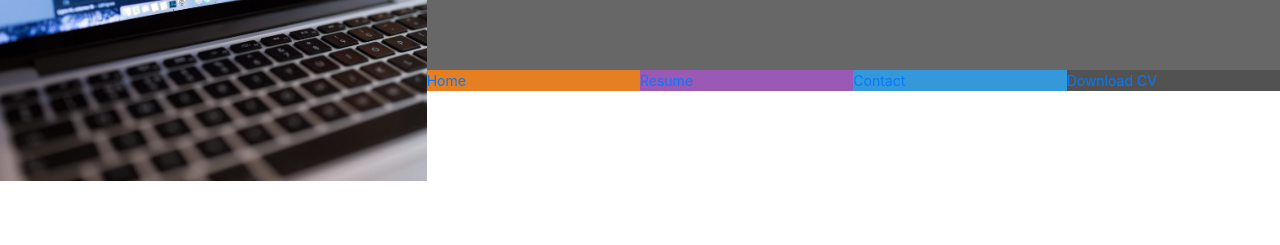
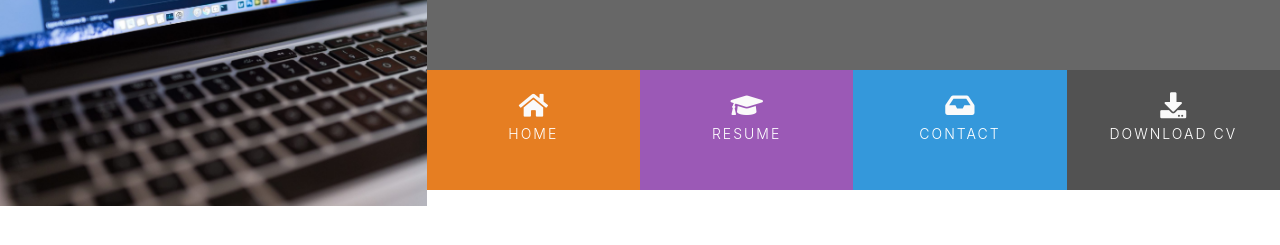
Before and after one commit to vgopal02/Resume, a plain HTML site: page index.html in a window 1280 px wide. Shown: the part 179-424 px from the top of the page. Drawn offline with nearby package versions, Linux system fonts and the light colour scheme.

Commit message:
Add Fontawesome icon and style them in style.css

```diff
--- a/assets/css/style.css
+++ b/assets/css/style.css
@@ -71,3 +71,34 @@ header {
     font-size: 14px;
     padding: 0;
 }
+
+.menuitem {
+    height: 120px;
+    text-align: center;
+    padding: 0;
+}
+
+.menuitem a {
+    width: 100%;
+    text-decoration: none;
+    color: #fff;
+    height: 120px;
+}
+
+.menuitem a i {
+    padding-top: 22px;
+    display: block;
+    color: #fafafa;
+    font-size: 26px;
+}
+
+.menuitem span {
+    display: block;
+    width: 100%;
+    padding-top: 5px;
+    text-align: center;
+    text-transform: uppercase;
+    font-size: 14px;
+    font-weight: 300;
+    letter-spacing: 2px;
+}
--- a/index.html
+++ b/index.html
@@ -24,17 +24,17 @@
                 <div class="row no-gutters">
                     <div class="col">
                         <ul id="nav" class="list-inline menucontainer">
-                            <li class="col-6 col-sm-3 ui-menu-color-home list-inline-item">
-                                <a href="#"><span>Home</span></a>
+                            <li class="col-6 col-sm-3 list-inline-item ui-menu-color-home menuitem">
+                                <a href="#"><i class="fa fa-home" aria-hidden="true"></i><span>Home</span></a>
                             </li>
-                            <li class="col-6 col-sm-3 ui-menu-color-resume list-inline-item">
-                                <a href="#"><span>Resume</span></a>
+                            <li class="col-6 col-sm-3 list-inline-item ui-menu-color-resume menuitem">
+                                <a href="#"><i class="fa fa-graduation-cap" aria-hidden="true"></i><span>Resume</span></a>
                             </li>
-                            <li class="col-6 col-sm-3 ui-menu-color-contact list-inline-item">
-                                <a href="#"><span>Contact</span></a>
+                            <li class="col-6 col-sm-3 list-inline-item ui-menu-color-contact menuitem">
+                                <a href="#"><i class="fas fa-inbox" aria-hidden="true"></i><span>Contact</span></a>
                             </li>
-                            <li class="col-6 col-sm-3 ui-menu-color-download list-inline-item">
-                                <a href="#"><span>Download CV</span></a>
+                            <li class="col-6 col-sm-3 list-inline-item ui-menu-color-download menuitem">
+                                <a href="#"><i class="fa fa-download" aria-hidden="true"></i><span>Download CV</span></a>
                             </li>
                         </ul>
                     </div>
```
